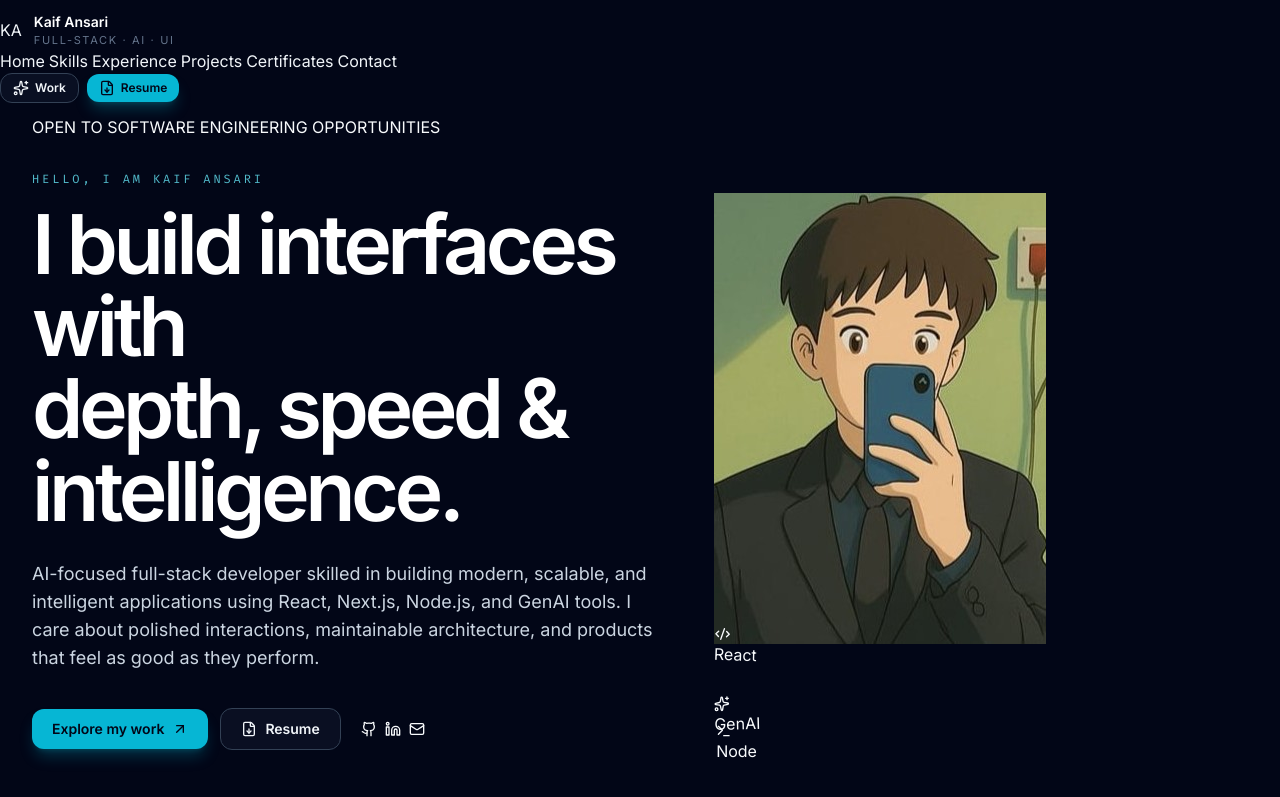
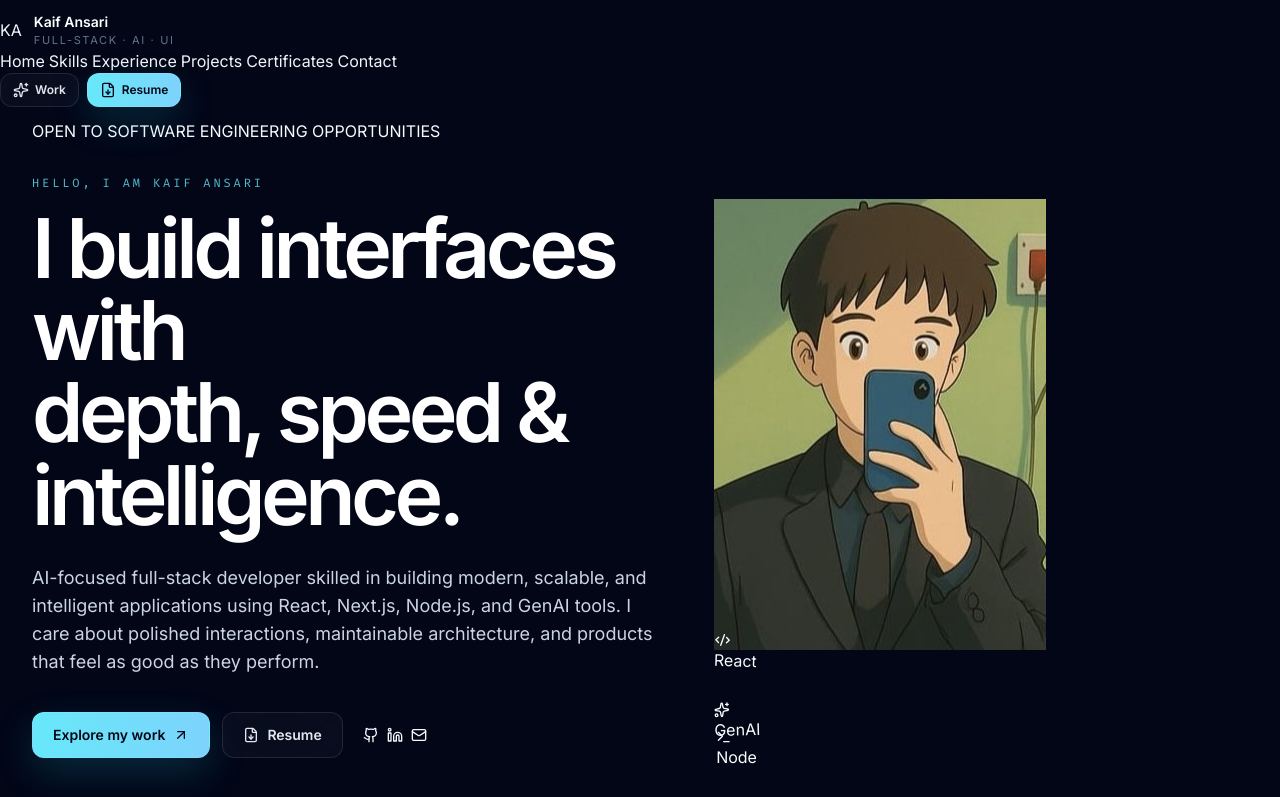
Before and after one commit to rockxkaif/portfoliokaif, a React (Vite) app: page / in a window 1280 px wide. Shown: the top 797 px of the page. Built offline with nearby package versions, Linux system fonts and the light colour scheme.

Commit message:
feat: upgrade shared buttons

```diff
--- a/src/components/ui/button.jsx
+++ b/src/components/ui/button.jsx
@@ -11,43 +11,38 @@ export function Button({
   href,
   ...props
 }) {
-  const base = 'inline-flex items-center justify-center rounded-xl font-semibold transition-all focus:outline-none focus:ring-2 focus:ring-offset-2 disabled:opacity-50 disabled:cursor-not-allowed';
+  const base =
+    'inline-flex items-center justify-center rounded-xl font-semibold transition-all duration-200 focus:outline-none focus:ring-2 focus:ring-cyan-300/40 disabled:cursor-not-allowed disabled:opacity-50';
 
   const variants = {
-    default: 'bg-cyan-500 text-slate-950 shadow-lg shadow-cyan-500/25 hover:bg-cyan-400 focus:ring-cyan-500',
-    outline: 'border border-slate-700 bg-slate-900/60 text-slate-100 hover:bg-slate-800 focus:ring-slate-700',
-    ghost: 'bg-transparent text-slate-300 hover:bg-slate-800 focus:ring-slate-700',
-    solid: 'bg-cyan-500 text-slate-950 shadow-lg shadow-cyan-500/25 hover:bg-cyan-400 focus:ring-cyan-500',
+    default:
+      'border border-cyan-200/20 bg-gradient-to-r from-cyan-300 to-sky-300 text-slate-950 shadow-[0_14px_38px_rgba(34,211,238,0.18)] hover:-translate-y-0.5 hover:brightness-105',
+    solid:
+      'border border-cyan-200/20 bg-gradient-to-r from-cyan-300 to-sky-300 text-slate-950 shadow-[0_14px_38px_rgba(34,211,238,0.18)] hover:-translate-y-0.5 hover:brightness-105',
+    outline:
+      'border border-white/[0.10] bg-white/[0.03] text-slate-200 backdrop-blur-xl hover:-translate-y-0.5 hover:border-cyan-300/25 hover:bg-cyan-300/[0.06] hover:text-cyan-100',
+    ghost:
+      'border border-transparent bg-transparent text-slate-400 hover:bg-white/[0.04] hover:text-white',
   };
 
   const sizes = {
     default: 'px-4 py-2 text-sm',
-    sm: 'px-3 py-1.5 text-xs',
-    lg: 'px-5 py-2.5 text-sm',
+    sm: 'px-3 py-2 text-xs',
+    lg: 'px-5 py-3 text-sm',
   };
 
-  const cls = `${base} ${variants[variant]} ${sizes[size]} ${className}`;
+  const classes = [base, variants[variant], sizes[size], className].join(' ');
 
   if (href) {
     return (
-      <a
-        href={href}
-        className={cls}
-        {...props}
-      >
+      <a href={href} className={classes} {...props}>
         {children}
       </a>
     );
   }
 
   return (
-    <button
-      onClick={onClick}
-      className={cls}
-      disabled={disabled}
-      type={type}
-      {...props}
-    >
+    <button type={type} onClick={onClick} disabled={disabled} className={classes} {...props}>
       {children}
     </button>
   );
```
